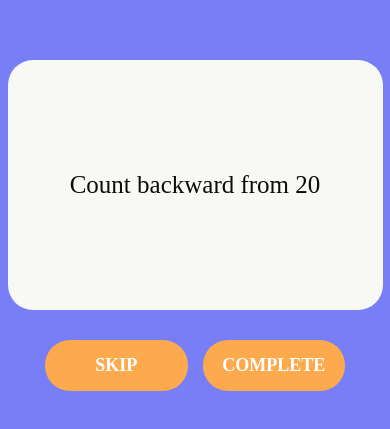
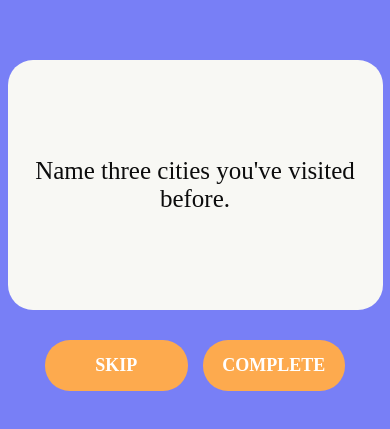
Before and after one commit to kle6951/Healthtech-Safestride, a React Native app in the folder safestride/: screen / in a window 390 px wide. Shown: the part 197-626 px from the top of the page. Built offline with nearby package versions, Linux system fonts and the light colour scheme.

Commit message:
Prompage part 2

```diff
--- a/safestride/app/screens/Promptpage.js
+++ b/safestride/app/screens/Promptpage.js
@@ -1,25 +1,99 @@
-import React from "react";
+import React, { useState, useRef } from "react";
+import { StyleSheet, View, Animated, Easing, Dimensions } from "react-native";
 import Screen from "../components/Screen";
-import { StyleSheet, View } from "react-native";
 import colors from "../config/colors";
 import AppText from "../components/AppText";
 import AppButton from "../components/AppButton";
 
+const { width } = Dimensions.get("window");
+
+// temporary data
+const prompts = [
+  { type: "recall", message: "Name three cities you've visited before." },
+  { type: "recall", message: "List five things you ate in the past 24 hours." },
+  { type: "recall", message: "What was the last movie you watched?" },
+  { type: "recall", message: "Name three people you talked to today." },
+  {
+    type: "recall",
+    message: "Describe a childhood memory that makes you smile.",
+  },
+  { type: "analysis", message: "Why do you think people enjoy music?" },
+  {
+    type: "analysis",
+    message: "Is it better to plan or to act spontaneously? Why?",
+  },
+  { type: "analysis", message: "What does success mean to you?" },
+  { type: "analysis", message: "Do challenges help people grow? Explain." },
+  {
+    type: "analysis",
+    message: "Why is teamwork important in achieving goals?",
+  },
+  { type: "sensory", message: "Describe the smell of fresh bread." },
+  { type: "sensory", message: "What does rain feel like on your skin?" },
+  {
+    type: "sensory",
+    message: "Close your eyes and describe the sounds around you.",
+  },
+  {
+    type: "sensory",
+    message: "Think of your favorite food. What does it taste like?",
+  },
+  {
+    type: "sensory",
+    message: "Describe the texture of sand between your fingers.",
+  },
+];
+
 function Promptpage() {
+  const [index, setIndex] = useState(0);
+  const [currentPrompt, setCurrentPrompt] = useState(prompts[0]);
+  const slideAnim = useRef(new Animated.Value(0)).current;
+
+  const handleNextPrompt = () => {
+    // Slide out current
+    Animated.timing(slideAnim, {
+      toValue: -width, // move current out to the left
+      duration: 300,
+      easing: Easing.out(Easing.ease),
+      useNativeDriver: true,
+    }).start(() => {
+      // Update prompt + reset position to right
+      const nextIndex = (index + 1) % prompts.length;
+      setIndex(nextIndex);
+      setCurrentPrompt(prompts[nextIndex]);
+      slideAnim.setValue(width); // position new prompt offscreen right
+
+      // Slide in new
+      Animated.timing(slideAnim, {
+        toValue: 0, // move into center
+        duration: 300,
+        easing: Easing.out(Easing.ease),
+        useNativeDriver: true,
+      }).start();
+    });
+  };
+
   return (
     <Screen style={styles.container}>
       <View style={styles.promptBox}>
-        <AppText style={styles.text}>Count backward from 20</AppText>
+        <Animated.View
+          style={[
+            styles.animatedWrapper,
+            { transform: [{ translateX: slideAnim }] },
+          ]}
+        >
+          <AppText style={styles.text}>{currentPrompt.message}</AppText>
+        </Animated.View>
       </View>
       <View style={styles.buttonRow}>
         <AppButton
           title="Skip"
-          onPress={() => console.log("Option One Pressed")}
+          onPress={handleNextPrompt}
           style={styles.button}
         />
         <AppButton
           title="Complete"
-          onPress={() => console.log("Option Two Pressed")}
+          onPress={handleNextPrompt}
           style={styles.button}
         />
       </View>
@@ -42,6 +116,14 @@ const styles = StyleSheet.create({
     justifyContent: "center",
     alignItems: "center",
     marginBottom: 30,
+    overflow: "hidden",
+  },
+  animatedWrapper: {
+    width: 375,
+    position: "absolute",
+    alignItems: "center",
+    justifyContent: "center",
+    paddingHorizontal: 20,
   },
   text: {
     textAlign: "center",
```
